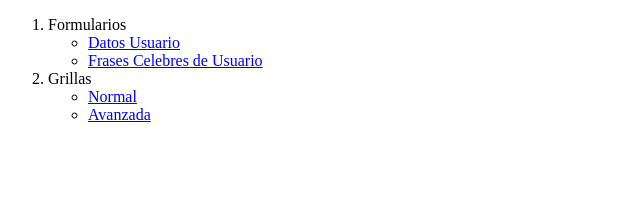
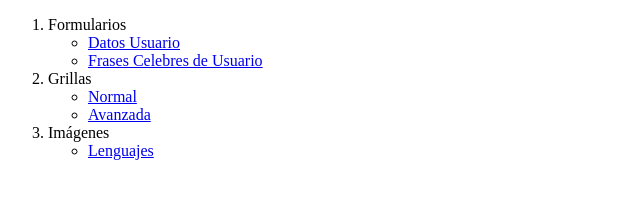
Before and after one commit to Sarmient02/DWebT2, a plain HTML site: page Lista.html in a window 1280 px wide. Shown: the whole page, without its empty margins (0-640 px from the left). Drawn offline with Linux system fonts and the light colour scheme.

Commit message:
imagenes agregada

```diff
--- a/Lista.html
+++ b/Lista.html
@@ -20,6 +20,11 @@
                 <li><a href="GrillaAvanzada.html">Avanzada</a></li>
             </ul>
         </li>
+        <li>Imágenes
+            <ul>
+                <li><a href="Lenguajes.html">Lenguajes</a></li>
+            </ul>
+        </li>
     </ol>
 </body>
 </html>
```
